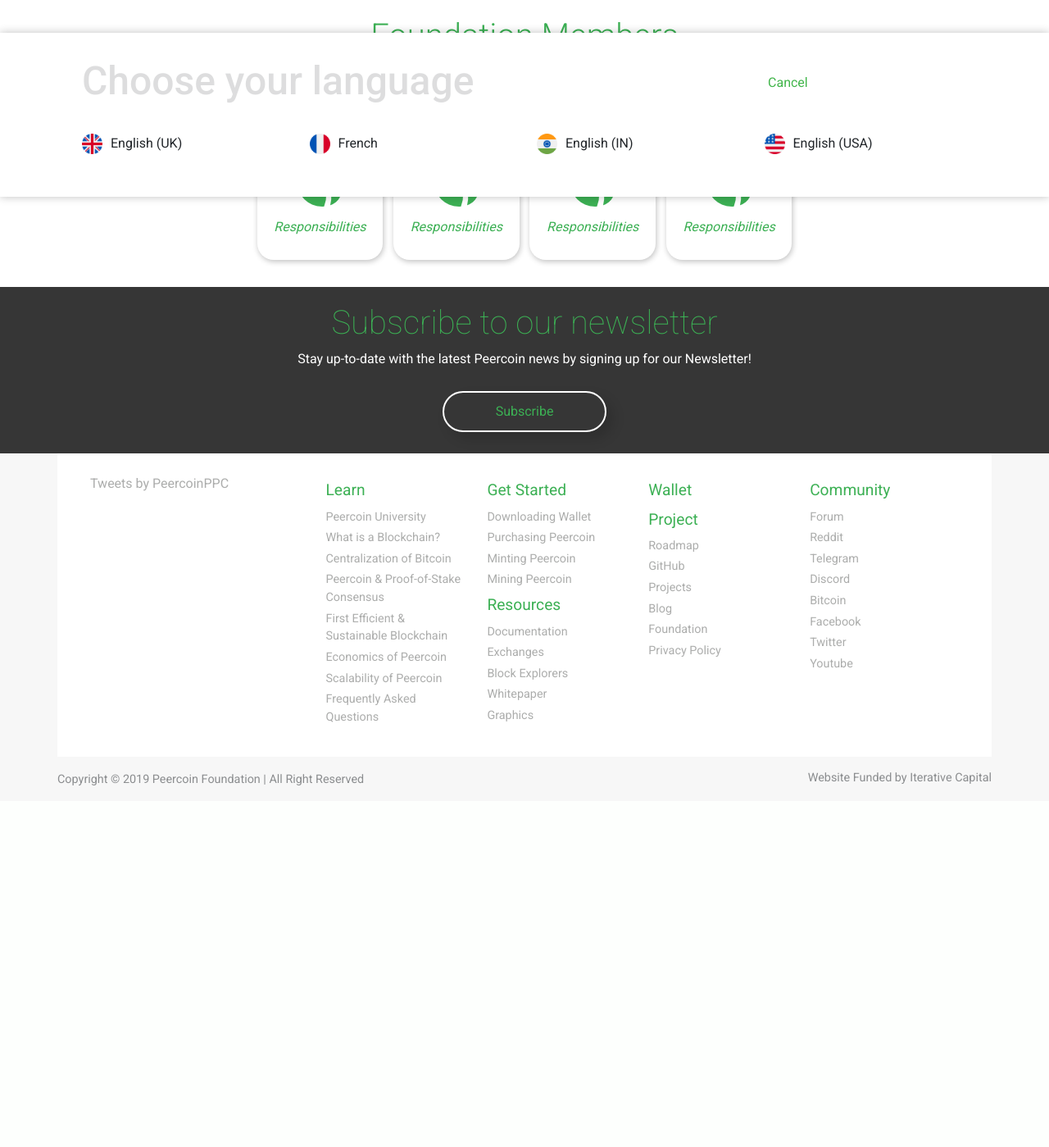
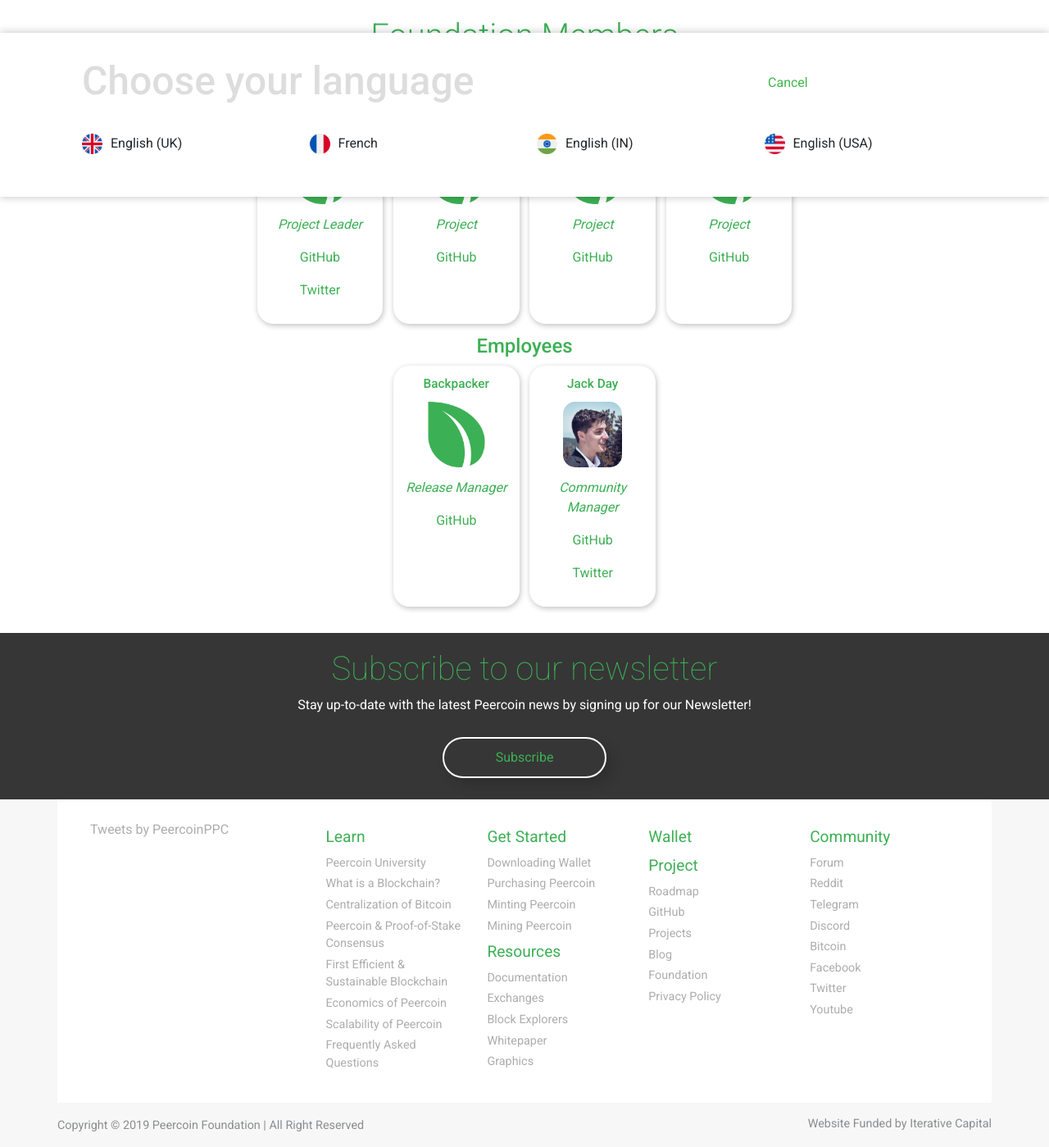
Before and after one commit to kazzkiq/new, a PHP site: page /foundation.html in a window 1280 px wide. Shown: the part 960-2359 px from the top of the page at 82% size. Before the commit the page ends 1918 px from the top, so only its background shows below. Run offline with PHP 8.4, Linux system fonts and the light colour scheme; some libraries are stand-ins or nearby versions.

Commit message:
Foundation directory
Next

```diff
--- a/css/style.css
+++ b/css/style.css
@@ -632,7 +632,7 @@ section#walletguide {
     color: #fff;
 }
 
-section#walletguide code.green {
+code.green {
     color: #3cb054;
 }
 
@@ -909,16 +909,30 @@ section#seven i {
     text-align: center;
 }
 section#seven .wallet-icon {
-    max-width: 40px;
-    max-height: 40px;
+    max-width: 5vw;
+    max-height: 5vh;
     margin-top: 3px;
     margin-bottom: 6px;
 }
 section#seven .exchange-icon {
     max-width: 5vw;
-    max-height: 5vw;
+    max-height: 5vh;
     margin-bottom: 1vw;
 }
+
+section#seven .portrait-icon {
+    max-width: 10vw;
+    max-height: 10vh;
+    margin-bottom: 1vw;
+    border-radius: 15px;
+}
+
+section#seven .portrait-anon-icon {
+    max-width: 10vw;
+    max-height: 10vh;
+    margin-bottom: 1vw;
+}
+
 section#seven .graphics-icon {
     max-width: 5vw;
     max-height: 5vw;
--- a/foundation.html
+++ b/foundation.html
@@ -68,26 +68,53 @@
                     </div>
                     <div class="col-md-12">
                         <div class="row justify-content-center">
-                            <a class="col-xs-12 col-sm-12 col-md-3 col-lg-3 bigbutton-white" href="https://www.peercoinexplorer.net/inflation/">
-                                <h4 class="h4">Foundation Member</h4>
-                                <img class="exchange-icon" src="img/small_leaf.png"><br>
-                                <p><i>Responsibilities</i></p>
-                            </a>
-                            <a class="col-xs-12 col-sm-12 col-md-3 col-lg-3 bigbutton-white" href="https://www.peercoinexplorer.net/inflation/">
-                                <h4 class="h4">Foundation Member</h4>
-                                <img class="exchange-icon" src="img/small_leaf.png"><br>
-                                <p><i>Responsibilities</i></p>
-                            </a>
-                            <a class="col-xs-12 col-sm-12 col-md-3 col-lg-3 bigbutton-white" href="https://www.peercoinexplorer.net/inflation/">
-                                <h4 class="h4">Foundation Member</h4>
-                                <img class="exchange-icon" src="img/small_leaf.png"><br>
-                                <p><i>Responsibilities</i></p>
-                            </a>
-                            <a class="col-xs-12 col-sm-12 col-md-3 col-lg-3 bigbutton-white" href="https://www.peercoinexplorer.net/inflation/">
-                                <h4 class="h4">Foundation Member</h4>
-                                <img class="exchange-icon" src="img/small_leaf.png"><br>
-                                <p><i>Responsibilities</i></p>
-                            </a>
+                            <div class="col-xs-12 col-sm-12 col-md-3 col-lg-3 bigbutton-white">
+                                <h4 class="h4">Peerchemist</h4>
+                                <img class="portrait-anon-icon" src="img/large_leaf.png"><br>
+                                <p><i>Project Leader</i></p>
+                                <p><a href="https://github.com/peerchemist" class="intext">GitHub</a></p>
+                                <p><a href="https://twitter.com/peerchemist" class="intext">Twitter</a></p>
+                            </div>
+                            <div class="col-xs-12 col-sm-12 col-md-3 col-lg-3 bigbutton-white">
+                                <h4 class="h4">Peerchemist</h4>
+                                <img class="portrait-anon-icon" src="img/large_leaf.png"><br>
+                                <p><i>Project</i></p>
+                                <p><a href="https://github.com/backpacker69" class="intext">GitHub</a></p>
+                            </div>
+                           <div class="col-xs-12 col-sm-12 col-md-3 col-lg-3 bigbutton-white">
+                                <h4 class="h4">Peerchemist</h4>
+                                <img class="portrait-anon-icon" src="img/large_leaf.png"><br>
+                                <p><i>Project</i></p>
+                                <p><a href="https://github.com/backpacker69" class="intext">GitHub</a></p>
+                            </div>
+                            <div class="col-xs-12 col-sm-12 col-md-3 col-lg-3 bigbutton-white">
+                                <h4 class="h4">Peerchemist</h4>
+                                <img class="portrait-anon-icon" src="img/large_leaf.png"><br>
+                                <p><i>Project</i></p>
+                                <p><a href="https://github.com/backpacker69" class="intext">GitHub</a></p>
+                            </div>
+                        </div>
+                    </div>
+                    <div class="row">
+                    <div class="col-12 justify-content-center">
+                        <h4>Employees</h4>
+                    </div>
+                    </div>
+                    <div class="col-md-12">
+                        <div class="row justify-content-center">
+                            <div class="col-xs-12 col-sm-12 col-md-3 col-lg-3 bigbutton-white">
+                                <h4 class="h4">Backpacker</h4>
+                                <img class="portrait-anon-icon" src="img/large_leaf.png"><br>
+                                <p><i>Release Manager</i></p>
+                                <p><a href="https://github.com/backpacker69" class="intext">GitHub</a></p>
+                            </div>
+                            <div class="col-xs-12 col-sm-12 col-md-3 col-lg-3 bigbutton-white">
+                                <h4 class="h4">Jack Day</h4>
+                                <img class="portrait-icon" src="img/portraits/buckkets.jpg"><br>
+                                <p><i>Community Manager</i></p>
+                                <p><a href="https://github.com/captainbuckkets" class="intext">GitHub</a></p>
+                                <p><a href="https://twitter.com/Jackdday" class="intext">Twitter</a></p>
+                            </div>
                         </div>
                     </div>
                 </div>
```
Also changed, not shown: img/large_leaf.png (added), img/portraits/buckkets.jpg (added).
